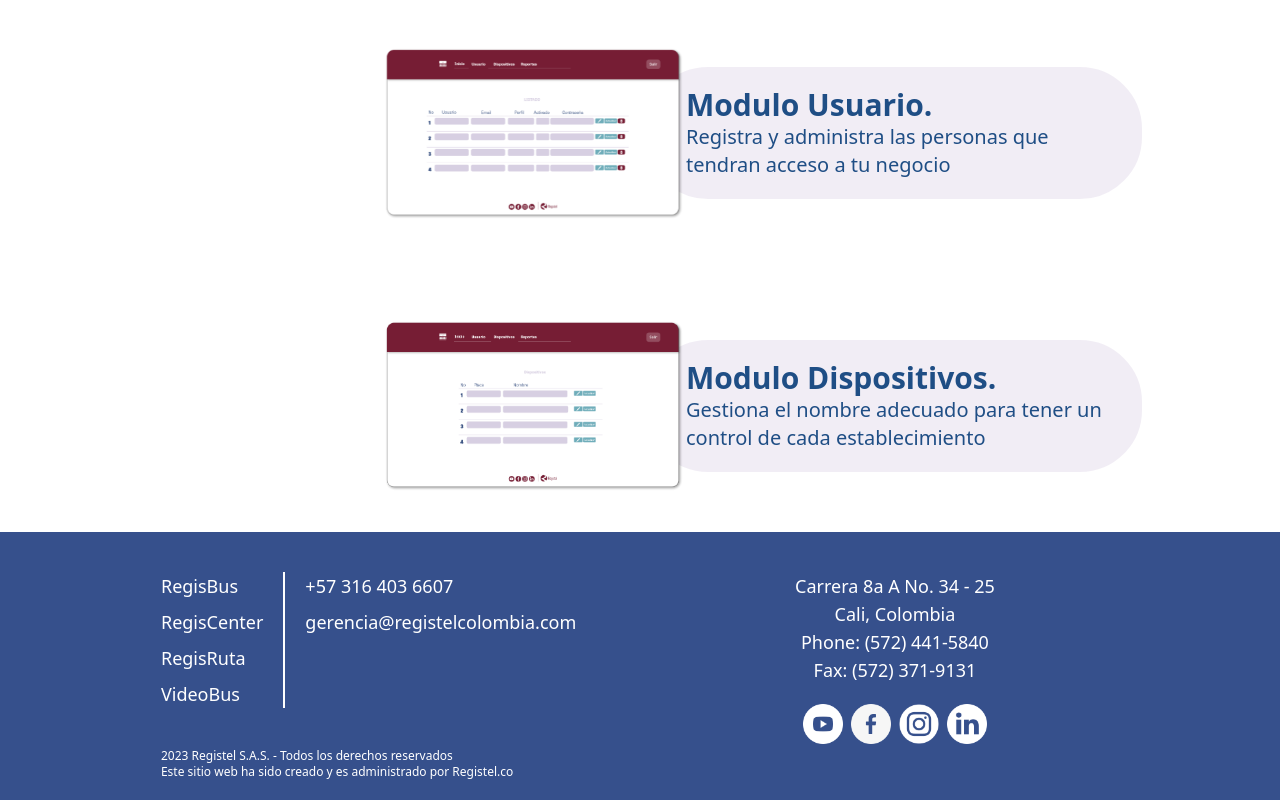
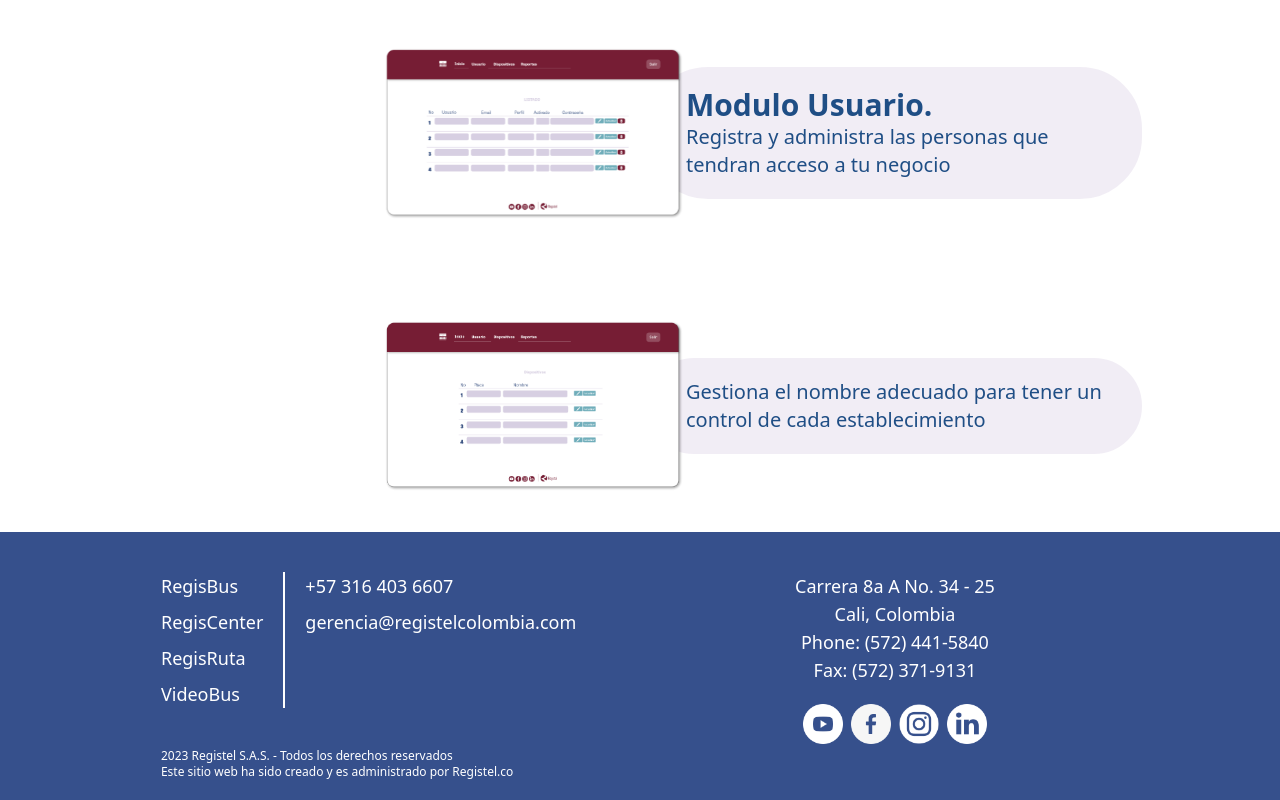
Before and after one commit to BMISYSTEM/pruebaBuilder, a Next.js app: page /regisdata in a window 1280 px wide. Shown: the part 10726-11526 px from the top of the page. Built offline with nearby package versions, Linux system fonts and the light colour scheme.

Commit message:
Replace 'Modulo Dispositivos.' text with empty div
cgen-641138d573b54a038ff584ec52c8a78e

```diff
--- a/components/RegisData/components/ElegirRegisData.tsx
+++ b/components/RegisData/components/ElegirRegisData.tsx
@@ -828,7 +828,7 @@ export const ElegirRegisData = () => {
               <div>
                 <div className="p-5 rounded-[4rem] border-2 bg-[#bba4cb]/20 text-white px-10">
                   <h6 className="text-3xl font-extrabold text-[#1f4e85]">
-                    Modulo Dispositivos.
+                    <div></div>
                   </h6>
                   <p className="text-xl text-[#1f4e85]">
                     {" "}
```
